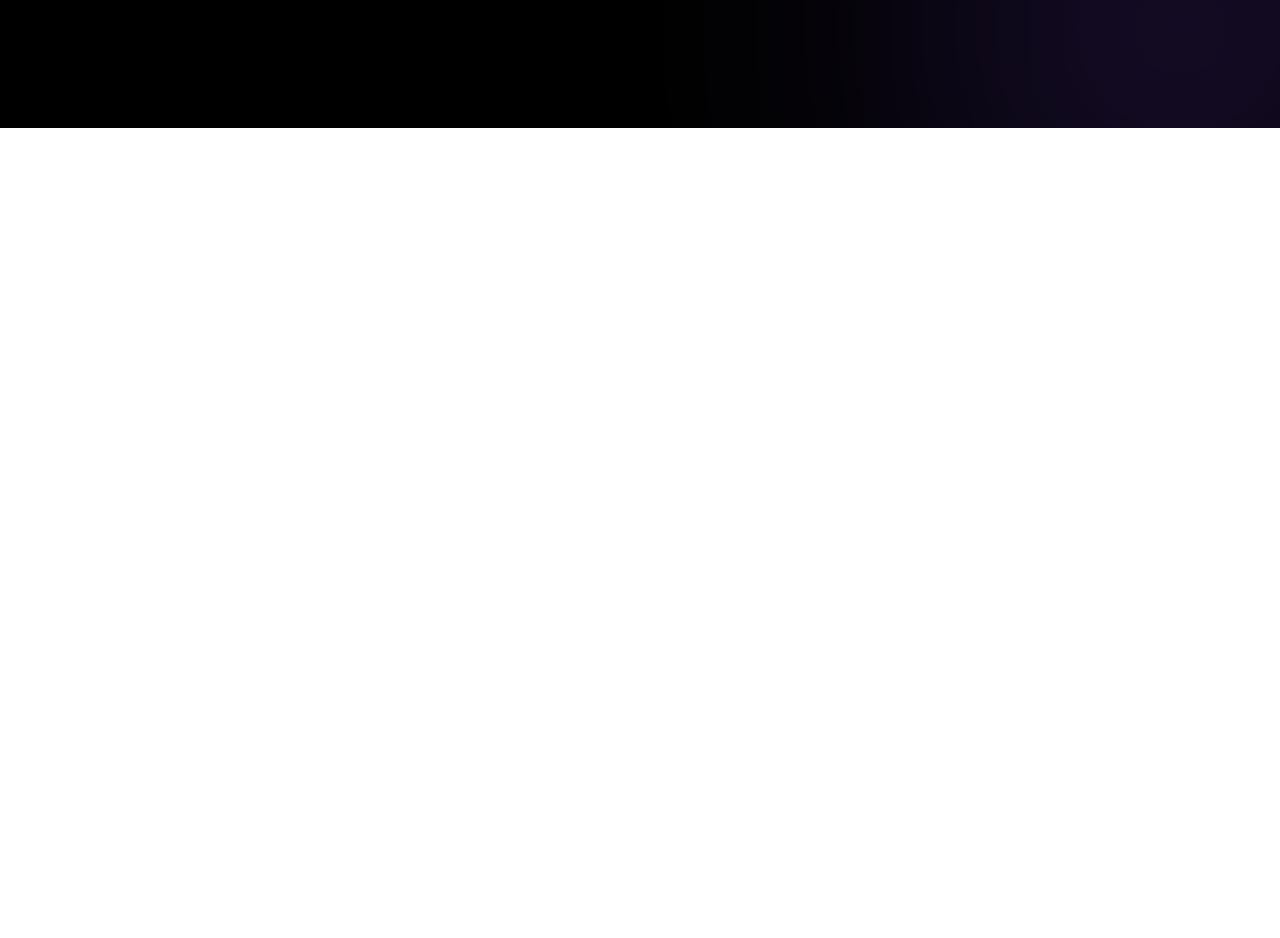
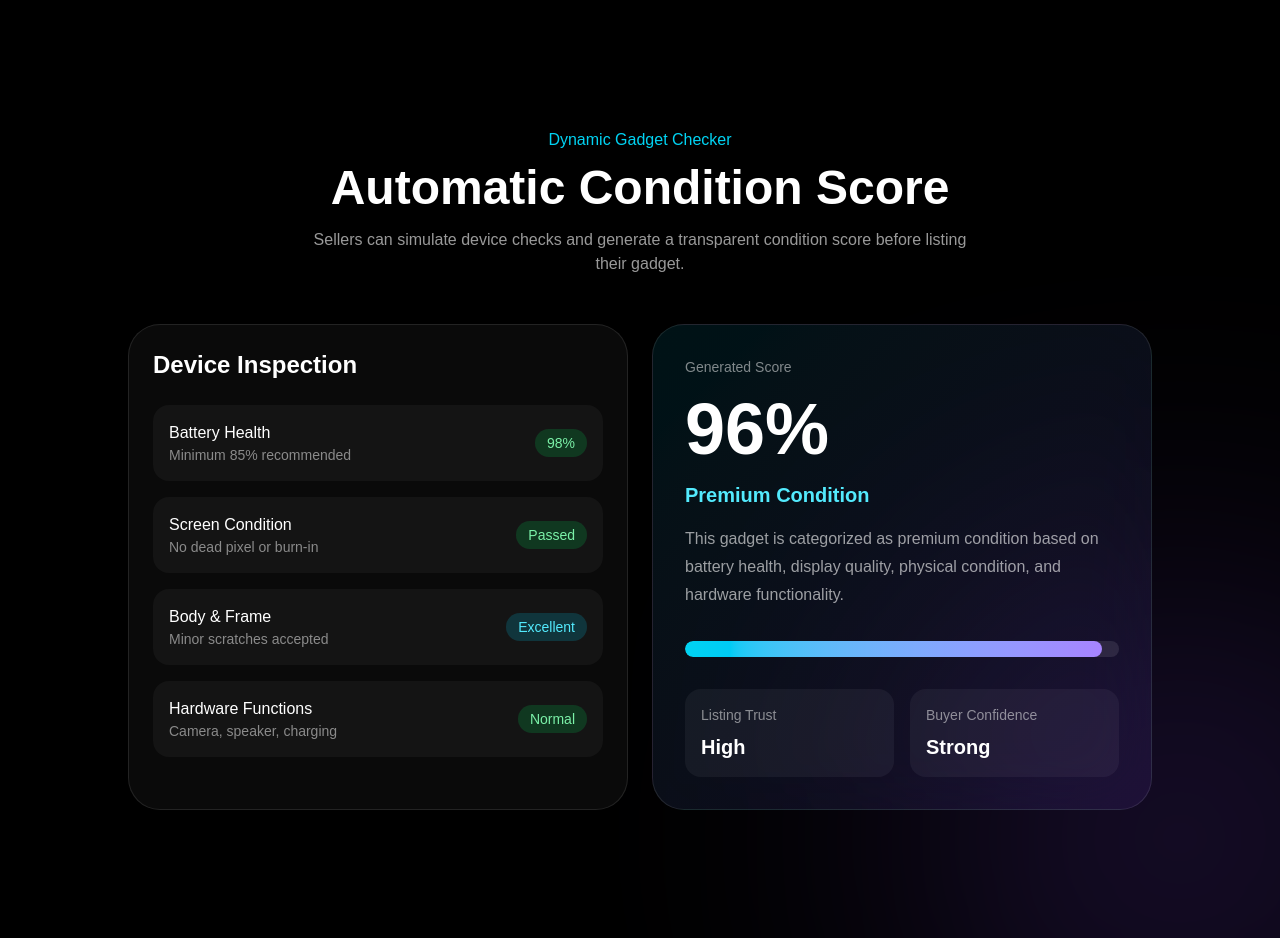
Before and after one commit to Rexlicky/gadgetswap, a Next.js app: page / in a window 1280 px wide. Shown: the part 3666-4604 px from the top of the page. Before the commit the page ends 3794 px from the top, so only its background shows below. Built offline with nearby package versions, Linux system fonts and the light colour scheme.

Commit message:
feat: add gadget condition score preview

```diff
--- a/src/app/page.js
+++ b/src/app/page.js
@@ -407,6 +407,113 @@ export default function Home() {
               </div>
             </div>
           </div>
+          {/* =========================
+    CONDITION SCORE PREVIEW
+========================== */}
+          <div className="pb-32">
+            <div className="mb-12 text-center">
+              <p className="text-cyan-400">Dynamic Gadget Checker</p>
+
+              <h2 className="mt-3 text-4xl font-bold md:text-5xl">
+                Automatic Condition Score
+              </h2>
+
+              <p className="mx-auto mt-4 max-w-2xl text-white/60">
+                Sellers can simulate device checks and generate a transparent
+                condition score before listing their gadget.
+              </p>
+            </div>
+
+            <div className="grid grid-cols-1 gap-6 lg:grid-cols-2">
+              {/* Checker Form Preview */}
+              <div className="rounded-[2rem] border border-white/10 bg-white/[0.04] p-6 text-left backdrop-blur-2xl">
+                <h3 className="text-2xl font-semibold">Device Inspection</h3>
+
+                <div className="mt-6 space-y-4">
+                  <div className="flex items-center justify-between rounded-2xl bg-white/[0.04] p-4">
+                    <div>
+                      <p className="font-medium">Battery Health</p>
+                      <p className="text-sm text-white/50">
+                        Minimum 85% recommended
+                      </p>
+                    </div>
+                    <span className="rounded-full bg-green-500/20 px-3 py-1 text-sm text-green-300">
+                      98%
+                    </span>
+                  </div>
+
+                  <div className="flex items-center justify-between rounded-2xl bg-white/[0.04] p-4">
+                    <div>
+                      <p className="font-medium">Screen Condition</p>
+                      <p className="text-sm text-white/50">
+                        No dead pixel or burn-in
+                      </p>
+                    </div>
+                    <span className="rounded-full bg-green-500/20 px-3 py-1 text-sm text-green-300">
+                      Passed
+                    </span>
+                  </div>
+
+                  <div className="flex items-center justify-between rounded-2xl bg-white/[0.04] p-4">
+                    <div>
+                      <p className="font-medium">Body & Frame</p>
+                      <p className="text-sm text-white/50">
+                        Minor scratches accepted
+                      </p>
+                    </div>
+                    <span className="rounded-full bg-cyan-500/20 px-3 py-1 text-sm text-cyan-300">
+                      Excellent
+                    </span>
+                  </div>
+
+                  <div className="flex items-center justify-between rounded-2xl bg-white/[0.04] p-4">
+                    <div>
+                      <p className="font-medium">Hardware Functions</p>
+                      <p className="text-sm text-white/50">
+                        Camera, speaker, charging
+                      </p>
+                    </div>
+                    <span className="rounded-full bg-green-500/20 px-3 py-1 text-sm text-green-300">
+                      Normal
+                    </span>
+                  </div>
+                </div>
+              </div>
+
+              {/* Score Result Preview */}
+              <div className="rounded-[2rem] border border-white/10 bg-gradient-to-br from-cyan-500/10 to-violet-500/10 p-8 text-left backdrop-blur-2xl">
+                <p className="text-sm text-white/50">Generated Score</p>
+
+                <h3 className="mt-4 text-7xl font-bold">96%</h3>
+
+                <p className="mt-4 text-xl font-semibold text-cyan-300">
+                  Premium Condition
+                </p>
+
+                <p className="mt-4 leading-7 text-white/60">
+                  This gadget is categorized as premium condition based on
+                  battery health, display quality, physical condition, and
+                  hardware functionality.
+                </p>
+
+                <div className="mt-8 h-4 overflow-hidden rounded-full bg-white/10">
+                  <div className="h-full w-[96%] rounded-full bg-gradient-to-r from-cyan-400 to-violet-400" />
+                </div>
+
+                <div className="mt-8 grid grid-cols-2 gap-4">
+                  <div className="rounded-2xl bg-white/[0.05] p-4">
+                    <p className="text-sm text-white/50">Listing Trust</p>
+                    <p className="mt-2 text-xl font-bold">High</p>
+                  </div>
+
+                  <div className="rounded-2xl bg-white/[0.05] p-4">
+                    <p className="text-sm text-white/50">Buyer Confidence</p>
+                    <p className="mt-2 text-xl font-bold">Strong</p>
+                  </div>
+                </div>
+              </div>
+            </div>
+          </div>
         </div>
       </section>
     </main>
```
